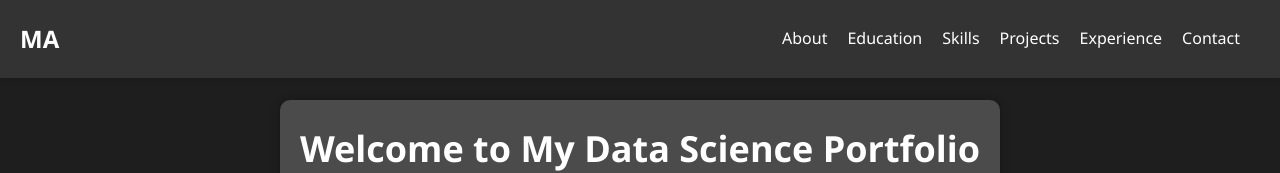
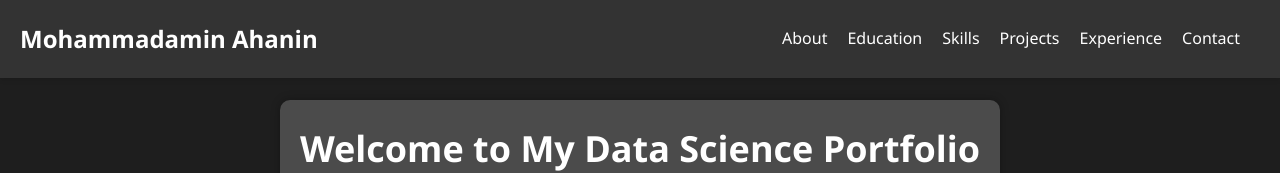
Before and after one commit to mohAhanin/Portfolio-Webpage, a plain HTML site: page index.html in a window 1280 px wide. Shown: the top 173 px of the page. Drawn offline with Linux system fonts and the light colour scheme; a script that the page names is missing.

Commit message:
adding my name to the header

```diff
--- a/index.html
+++ b/index.html
@@ -3,14 +3,14 @@
 <head>
   <meta charset="UTF-8">
   <meta name="viewport" content="width=device-width, initial-scale=1.0">
-  <title>Mohammad Amin Ahanin - Data Scientist Portfolio</title>
+  <title>Mohammad Amin Ahanin -  Portfolio</title>
   <link rel="stylesheet" href="styles.css">
 </head>
 <body>
   <header>
     <nav>
       <div class="logo">
-        <a href="#">MA</a>
+        <a href="#">Mohammadamin Ahanin</a>
       </div>
       <ul>
         <li><a href="#about">About</a></li>
```
